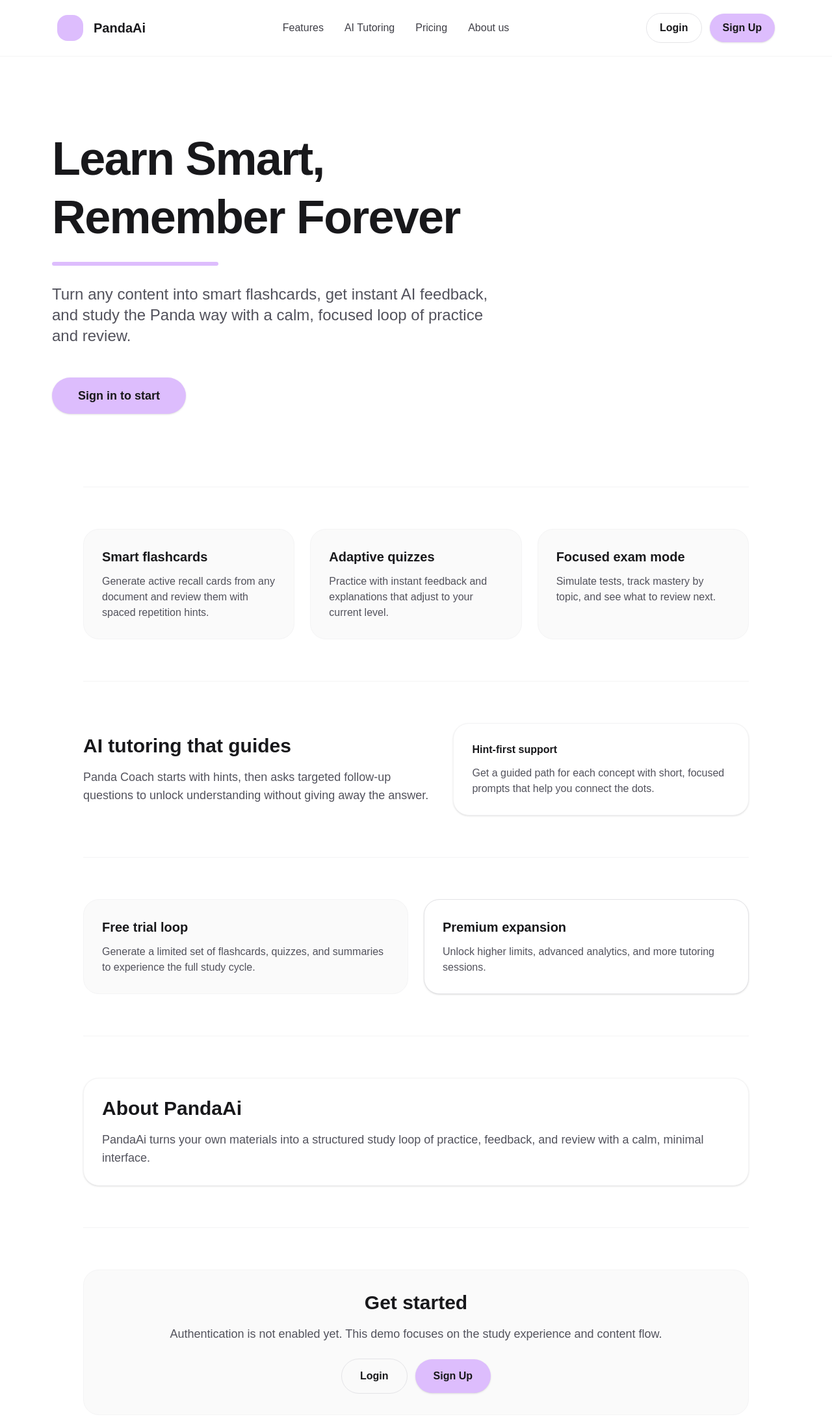
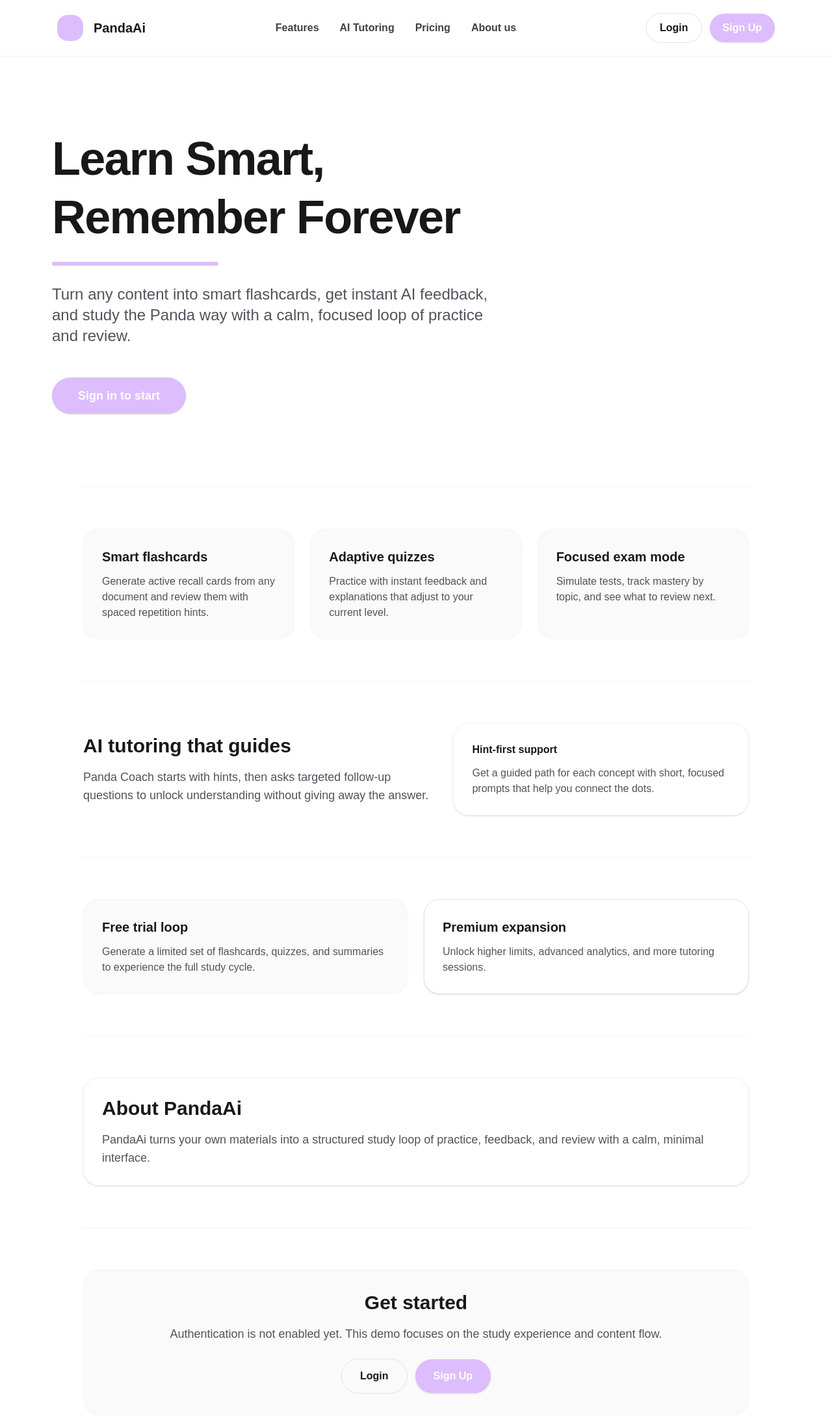
Before and after one commit to I2S9/pandaaiapp, a Next.js app: page / in a window 1280 px wide. Shown: the top 2184 px of the page at 65% size. Built offline with nearby package versions, Linux system fonts and the light colour scheme.

Commit message:
Update button text color to improve visibility and enhance navbar font weight for consistency

```diff
--- a/src/app/page.tsx
+++ b/src/app/page.tsx
@@ -19,7 +19,7 @@ export default function Home() {
           </p>
           <a
             href="#auth"
-            className="mt-12 rounded-full bg-[#DDBDFD] px-10 py-3.5 text-lg font-semibold text-zinc-900 shadow-sm transition hover:shadow-md"
+            className="mt-12 rounded-full bg-[#DDBDFD] px-10 py-3.5 text-lg font-semibold text-white shadow-sm transition hover:shadow-md"
           >
             Sign in to start
           </a>
@@ -133,7 +133,7 @@ export default function Home() {
               </button>
               <button
                 type="button"
-                className="rounded-full bg-[#DDBDFD] px-7 py-3.5 text-base font-semibold text-zinc-900 shadow-sm"
+                className="rounded-full bg-[#DDBDFD] px-7 py-3.5 text-base font-semibold text-white shadow-sm"
               >
                 Sign Up
               </button>
--- a/src/components/Navbar.tsx
+++ b/src/components/Navbar.tsx
@@ -23,7 +23,7 @@ export default function Navbar() {
           <span className="text-xl font-semibold text-zinc-900">PandaAi</span>
         </a>
 
-        <nav className="hidden items-center gap-8 text-base font-medium text-zinc-700 md:flex">
+        <nav className="hidden items-center gap-8 text-base font-semibold text-zinc-700 md:flex">
           {navLinks.map((link) => (
             <a key={link.href} href={link.href} className="hover:text-zinc-900">
               {link.label}
@@ -40,7 +40,7 @@ export default function Navbar() {
           </a>
           <a
             href="#auth"
-            className="rounded-full bg-[#DDBDFD] px-5 py-2.5 text-base font-semibold text-zinc-900 shadow-sm"
+            className="rounded-full bg-[#DDBDFD] px-5 py-2.5 text-base font-semibold text-white shadow-sm"
           >
             Sign Up
           </a>
@@ -61,7 +61,7 @@ export default function Navbar() {
 
       {isOpen ? (
         <div className="border-t border-zinc-100 bg-white md:hidden">
-          <nav className="mx-auto flex max-w-6xl flex-col gap-4 px-6 py-4 text-base font-medium text-zinc-700">
+          <nav className="mx-auto flex max-w-6xl flex-col gap-4 px-6 py-4 text-base font-semibold text-zinc-700">
             {navLinks.map((link) => (
               <a
                 key={link.href}
@@ -82,7 +82,7 @@ export default function Navbar() {
               </a>
               <a
                 href="#auth"
-                className="rounded-full bg-[#DDBDFD] px-5 py-2.5 text-base font-semibold text-zinc-900 shadow-sm"
+                className="rounded-full bg-[#DDBDFD] px-5 py-2.5 text-base font-semibold text-white shadow-sm"
                 onClick={() => setIsOpen(false)}
               >
                 Sign Up
```
